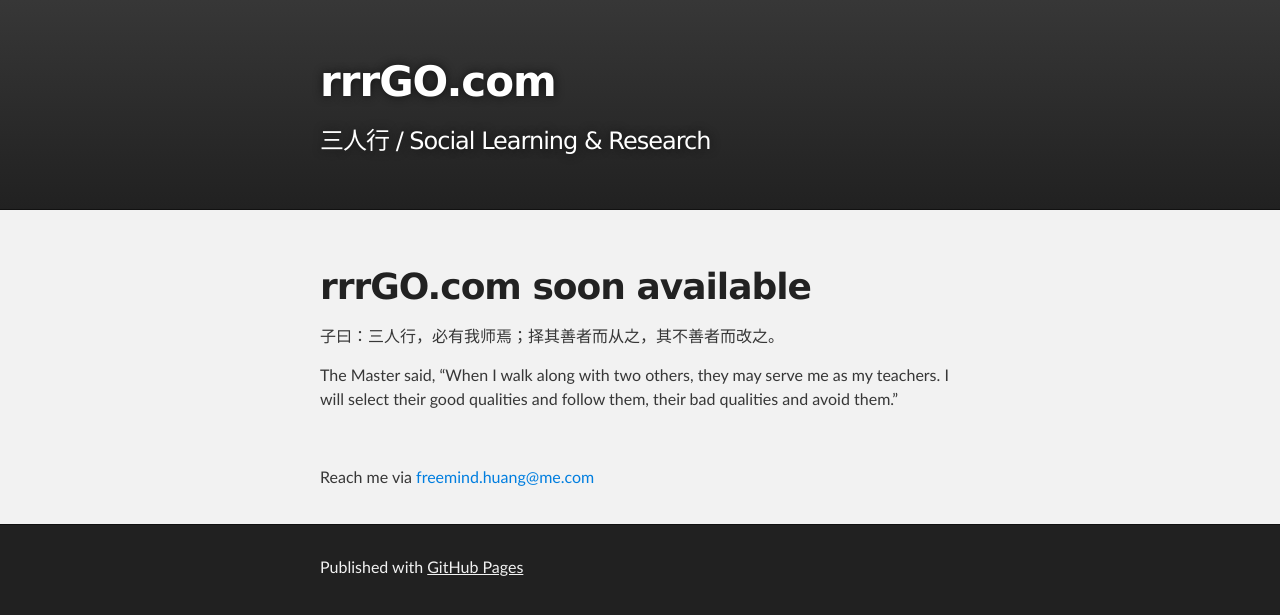
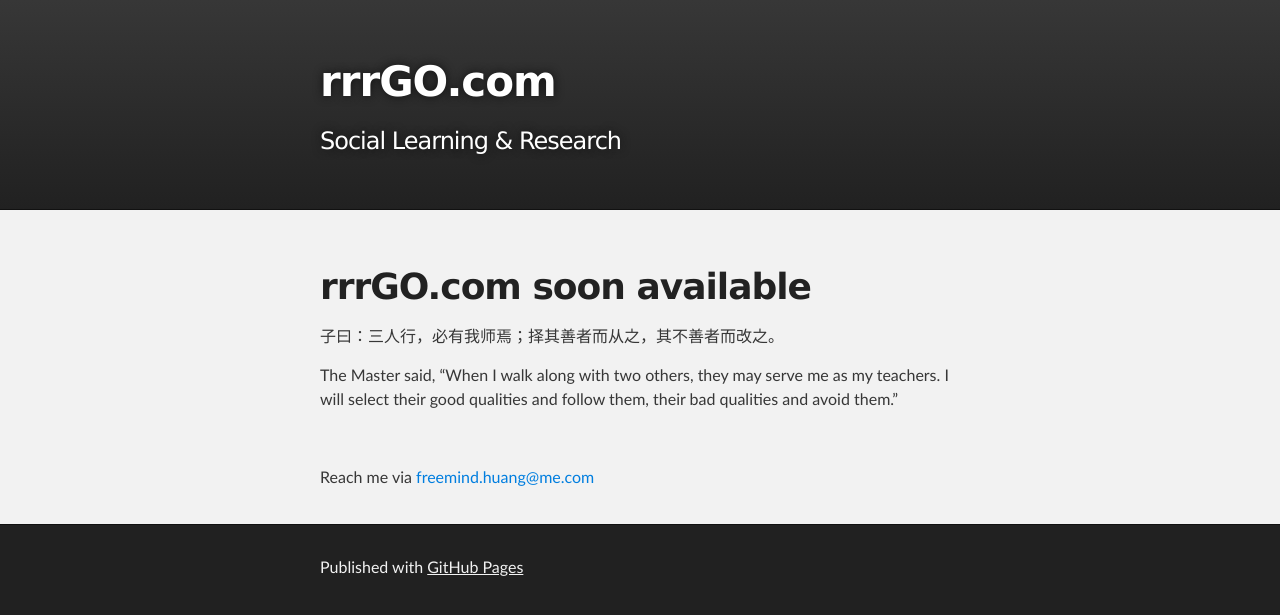
Before and after one commit to rrrgo/rrrgo.github.io, a Jekyll site: the page index.html, which Jekyll copies as it is, in a window 1280 px wide. Shown: the top 615 px of the page. Built offline with Jekyll 4.4.1, drawn with Linux system fonts in a browser that asks for light colours.

Commit message:
Removed Sanrenxing

```diff
--- a/index.html
+++ b/index.html
@@ -18,7 +18,7 @@
         <header class="inner">
 
           <h1 id="project_title">rrrGO.com</h1>
-          <h2 id="project_tagline">三人行 / Social Learning &amp; Research </h2>
+          <h2 id="project_tagline">Social Learning &amp; Research </h2>
 
         </header>
     </div>
```
